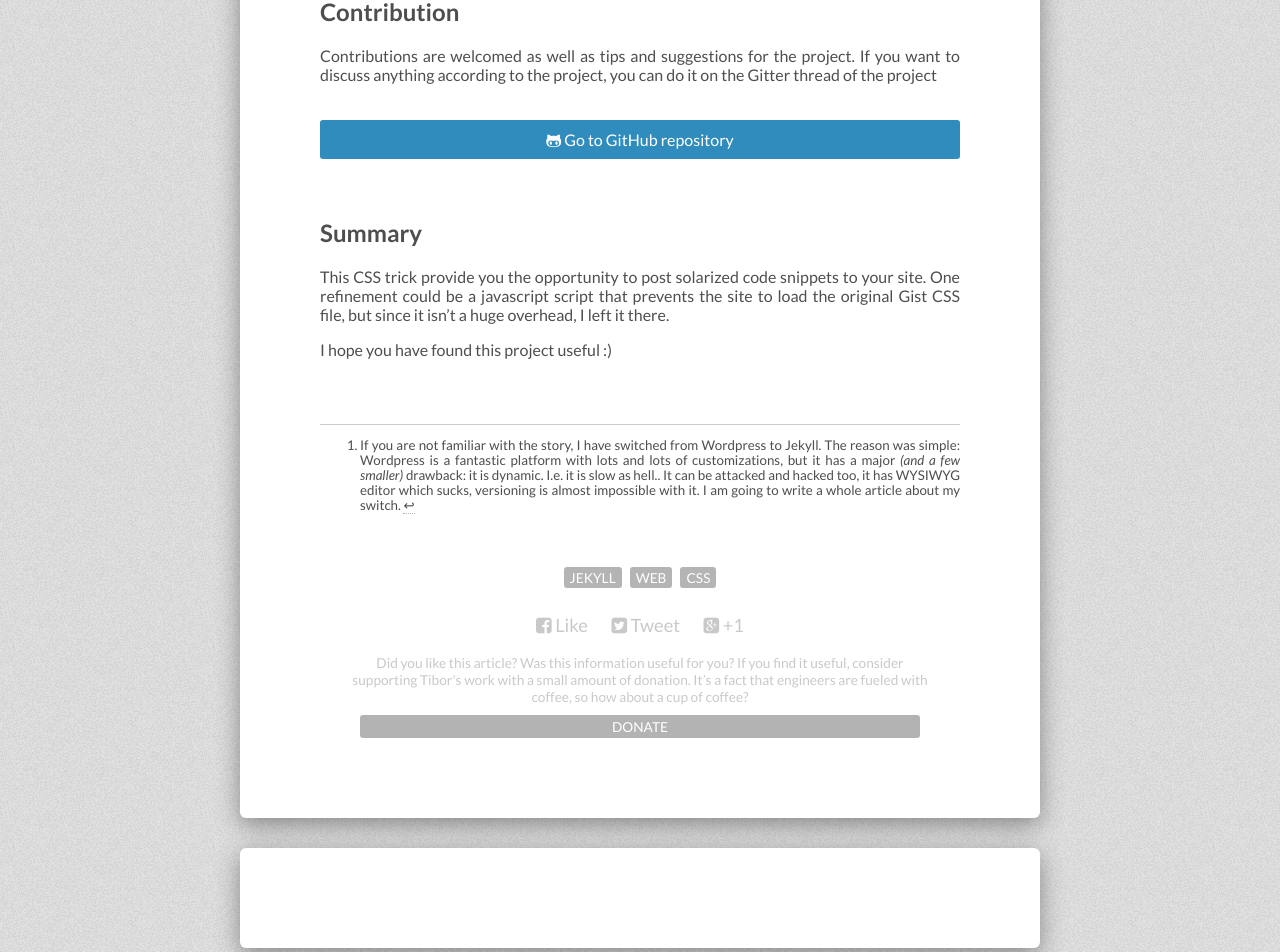
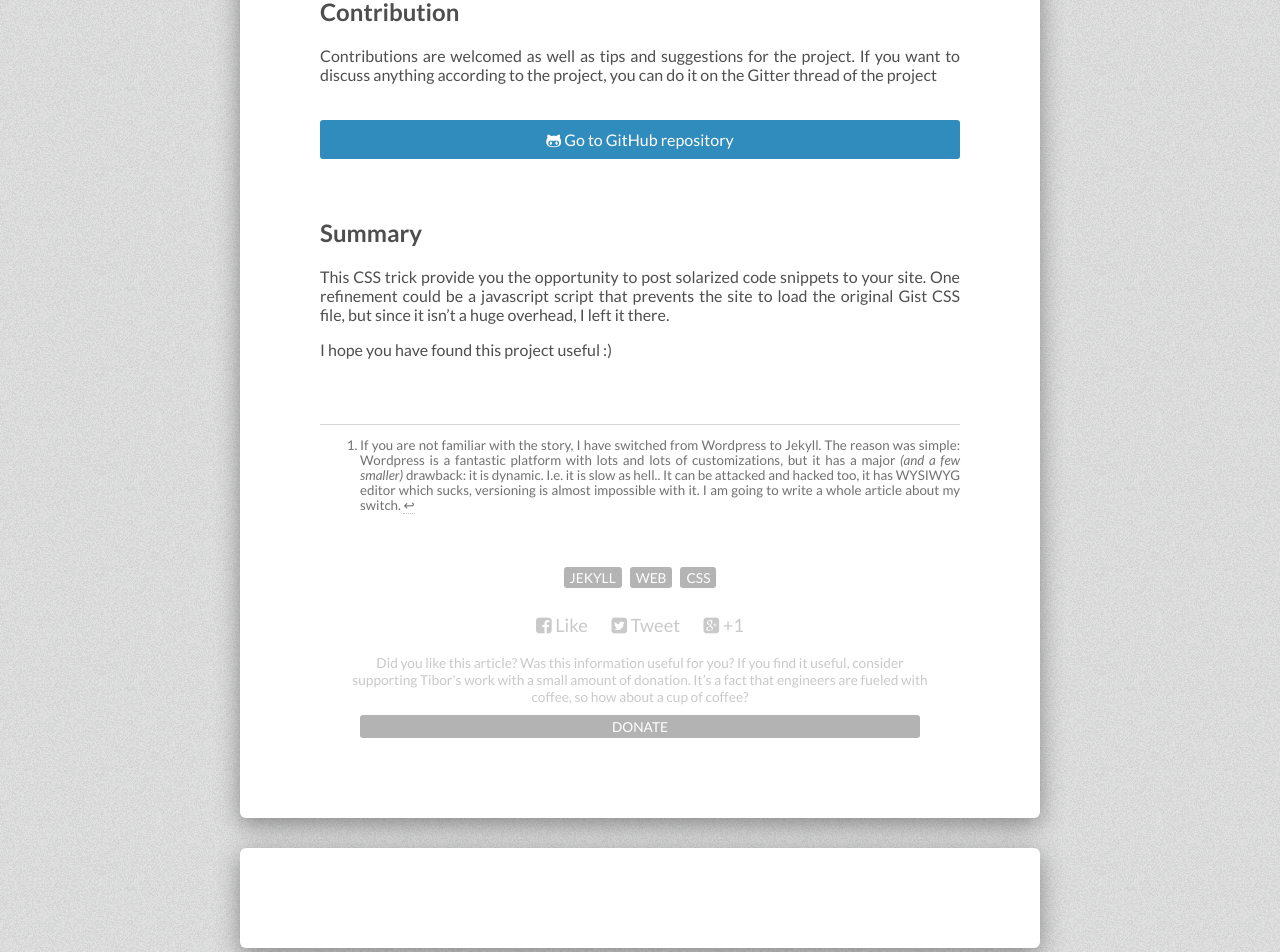
Before and after one commit to tiborsimon/tiborsimon.github.io, a Jekyll site: the page built from _posts/2015-04-19-solarized-theme-for-embedded-gists.md, in a window 1280 px wide. Shown: the part 3400-4352 px from the top of the page. Built offline with Jekyll 4.4.1, drawn with Linux system fonts in a browser that asks for light colours; nearby versions of some CDN libraries; comment, search, counter and statistics services are not loaded.

Commit message:
CSS update

```diff
--- a/_sass/_typography.scss
+++ b/_sass/_typography.scss
@@ -121,6 +121,7 @@ blockquote {
 .entry-content .footnotes {
     margin-top: 65px;
     border-top: solid 1px #ccc;
+    opacity: 0.8;
 
     ol, li, p {
         font-size: 10pt;
```
